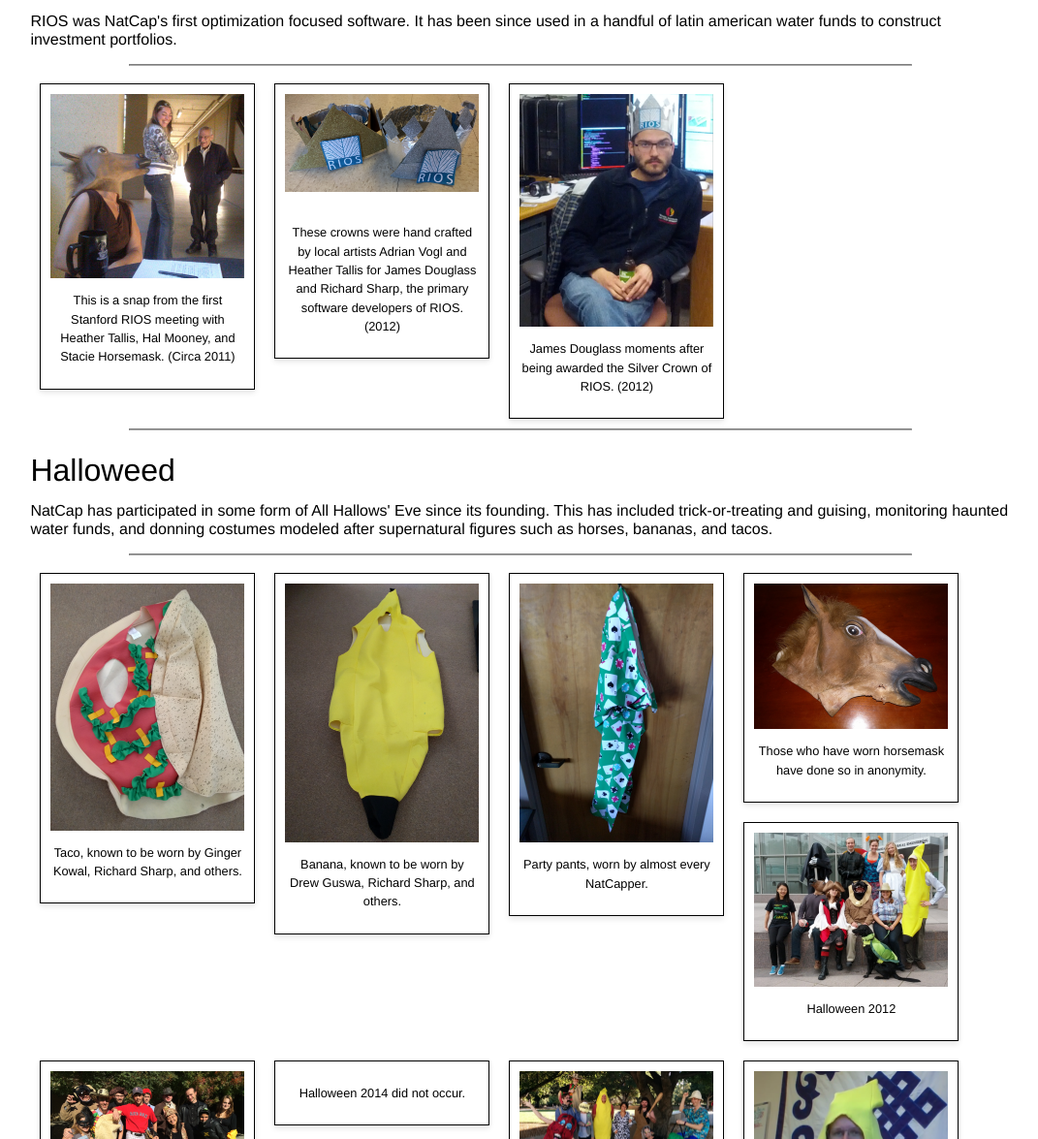
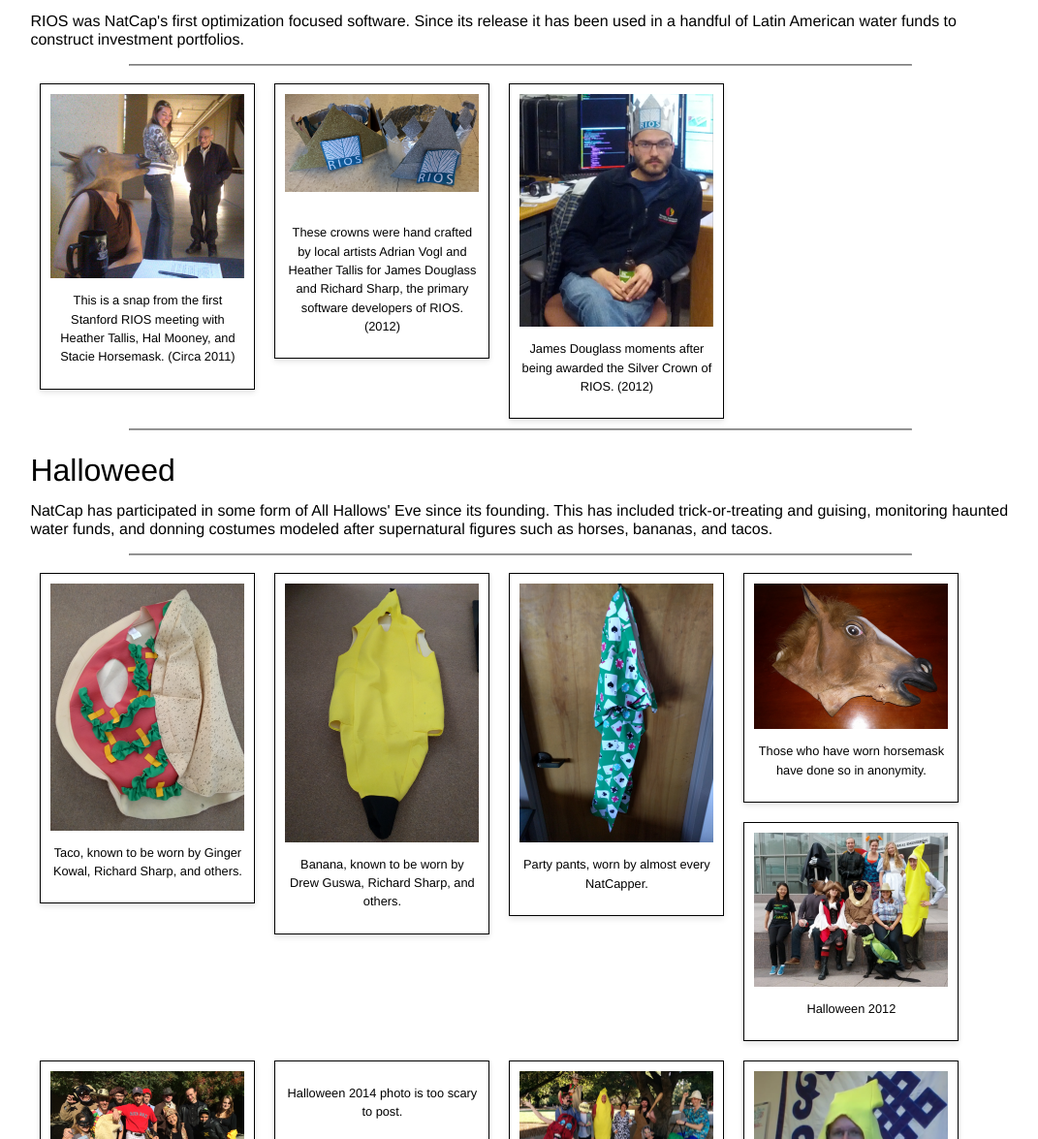
Before and after one commit to natcap/museum.naturalcapitalproject.org, a plain HTML site: page site/index.html in a window 1280 px wide. Shown: the part 545-1720 px from the top of the page at 97% size, without its empty margins (103-1174 px from the left). Drawn offline with Linux system fonts and the light colour scheme.

Commit message:
minor copy tweaks

```diff
--- a/site/index.html
+++ b/site/index.html
@@ -2,7 +2,6 @@
 <style>
 
 body {
-    /*background:url("images/wood-bg.jpg") repeat;*/
     font-family: "Proxima Nova", "Helvetica Neue", "Helvetica", Helvetica, Arial, sans-serif;
 
     margin-bottom: 0.5em;
@@ -138,7 +137,7 @@ div.section {
 <hr/>
 <h1>RIOS</h1>
 
-<p>RIOS was NatCap's first optimization focused software.  It has been since used in a handful of latin american water funds to construct investment portfolios.</p>
+<p>RIOS was NatCap's first optimization focused software.  Since its release it has been used in a handful of Latin American water funds to construct investment portfolios.</p>
 <hr/>
 <div class="artifact">
     <a href="https://goo.gl/W5Ui3u">
@@ -209,7 +208,7 @@ div.section {
 
 <div class="artifact">
     <a href="https://goo.gl/W5Ui3u">
-    <p>Halloween 2014 did not occur.</p>
+    <p>Halloween 2014 photo is too scary to post.</p>
     </a>
 </div>
 
@@ -310,7 +309,7 @@ div.section {
 <div class="artifact">
     <a href="https://goo.gl/W5Ui3u">
     <img src="images/small/c_tam_notebook.png"/>
-    <p>Christine Tam's notebook during her tenure as NatCap's first director.  There are notes about hiring Heather Tallis ("very good!"), questions about publishing a paper in PNAS ("PNAS?"), and if InVEST should be demoed at a WWF training in China ("WWF China").</p>
+    <p>Christine Tam's notebook during her tenure as NatCap's first director.  There are notes about hiring Heather Tallis ("<em>very good!</em>"), questions about publishing a paper in PNAS ("<em>PNAS?</em>"), and if InVEST should be demoed at a WWF training in China ("<em>WWF China?</em>").</p>
     </a>
 </div>
 
```
